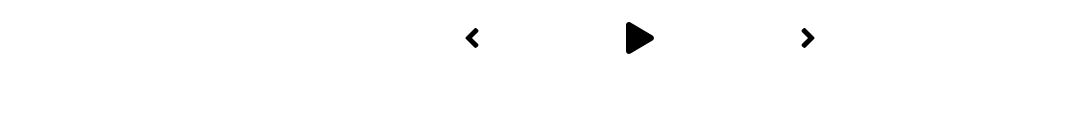
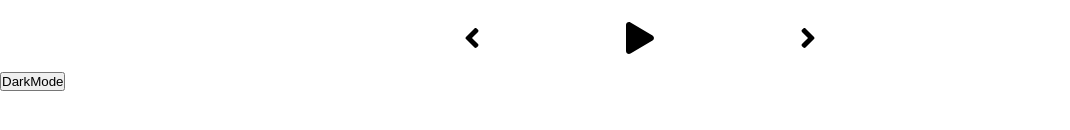
Before and after one commit to jffry93/lofi-player, a React (Create React App) app: page / in a window 1280 px wide. Shown: the part 650-780 px from the top of the page, without its empty margins (0-1070 px from the left). Built offline with nearby package versions, Linux system fonts and the light colour scheme.

Commit message:
added dark mode
added a dark mode state. This state takes the value stored in local storage and determines whether or not dark mode is active. Only created the component however it is fully functional. Just need to add styling for when className is active on main App component.

```diff
--- a/src/App.js
+++ b/src/App.js
@@ -4,6 +4,7 @@ import Song from './components/Song';
 import Player from './components/Player';
 import Nav from './components/Nav';
 import Library from './components/Library';
+import DarkMode from './components/DarkMode';
 //STYLING
 import './styles/app.scss';
 
@@ -11,7 +12,7 @@ import './styles/app.scss';
 import lofiPlaylist from './lofiPlaylist';
 
 function App() {
-  //Ref
+  //useRef() Hook
   const audioRef = useRef(undefined);
   //STATE
   //This State is used to hold playlist data
@@ -28,7 +29,8 @@ function App() {
   });
   //Determines if Library should be open or not
   const [libraryStatus, setLibraryStatus] = useState(false);
-
+  //DarkMode toggle
+  const [darkMode, setDarkMode] = useState();
   //EVENT HANDLER
   //Adds values to setSongInfo state
   const timeUpdateHandler = (e) => {
@@ -48,11 +50,25 @@ function App() {
       animationPercentage: animation,
     });
   };
+  //Starts next song when the song ends
+  const songEndHandler = async (e) => {
+    let currentIndex = songs.findIndex((song) => song.id === currentSong.id);
+    await setCurrentSong(songs[(currentIndex + 1) % songs.length]);
+    if (isPlaying) audioRef.current.play();
+  };
 
   return (
-    <div className={`App ${libraryStatus ? 'library-active' : ''}`}>
+    <div
+      className={`App ${libraryStatus ? 'library-active' : ''}
+    ${darkMode ? 'dark-mode-active' : ''}`}
+    >
       {/* Navbar is to the left. When library Status state becomes true it move the library to the center and goes back when false*/}
-      <Nav libraryStatus={libraryStatus} setLibraryStatus={setLibraryStatus} />
+      <Nav
+        libraryStatus={libraryStatus}
+        setLibraryStatus={setLibraryStatus}
+        darkMode={darkMode}
+        setDarkMode={setDarkMode}
+      />
       <Song currentSong={currentSong} />
       <Player
         songs={songs}
@@ -64,7 +80,8 @@ function App() {
         audioRef={audioRef}
         songInfo={songInfo}
         setSongInfo={setSongInfo}
-      />{' '}
+      />
+      <DarkMode darkMode={darkMode} setDarkMode={setDarkMode} />
       <Library
         audioRef={audioRef}
         songs={songs}
@@ -77,6 +94,8 @@ function App() {
         ref={audioRef}
         src={currentSong.audio}
         onTimeUpdate={timeUpdateHandler}
+        onLoadedMetadata={timeUpdateHandler}
+        onEnded={songEndHandler}
       ></audio>
     </div>
   );
--- /dev/null
+++ b/src/components/DarkMode.js
@@ -0,0 +1,46 @@
+import { useEffect } from 'react';
+
+const DarkMode = ({ darkMode, setDarkMode }) => {
+  //On Component load the localStorage adds darkMode state as value
+  useEffect(() => {
+    //Takes the value saved in local storage and makes it the state
+    if (darkMode === undefined) {
+      setDarkMode(localStorage.LightTheme);
+    }
+    //Set initial values based on local storage value
+    if (localStorage.LightTheme === 'light-mode') {
+      setDarkMode(false);
+    }
+    if (localStorage.LightTheme === 'dark-mode') {
+      setDarkMode(true);
+    } else {
+    }
+  });
+
+  const updateStorage = () => {
+    //If there is no LightTheme value in localStorage
+    if (darkMode === undefined) {
+      localStorage.setItem('LightTheme', 'dark-mode');
+      setDarkMode(true);
+      console.log(localStorage);
+    }
+    if (darkMode === true) {
+      localStorage.setItem('LightTheme', 'light-mode');
+      setDarkMode(false);
+      console.log(localStorage);
+    }
+    if (darkMode === false) {
+      localStorage.setItem('LightTheme', 'dark-mode');
+      setDarkMode(true);
+      console.log(localStorage);
+    }
+  };
+
+  return (
+    <div>
+      <button onClick={() => updateStorage()}>DarkMode</button>
+    </div>
+  );
+};
+
+export default DarkMode;
--- a/src/components/LibrarySong.js
+++ b/src/components/LibrarySong.js
@@ -5,7 +5,7 @@ const LibrarySong = ({
   id, //song.id
   setCurrentSong, //song currently selected
   audioRef, //audio tag of song playing
-  isPlaying,
+  isPlaying, //if song is playing
 }) => {
   //Event Handler
   //makes song clicked in the library the current song
--- a/src/components/Nav.js
+++ b/src/components/Nav.js
@@ -1,7 +1,10 @@
+//COMPONENT
+import DarkMode from './DarkMode';
+//STYLING
 import { FontAwesomeIcon } from '@fortawesome/react-fontawesome';
 import { faMusic } from '@fortawesome/free-solid-svg-icons';
 
-const Nav = ({ libraryStatus, setLibraryStatus }) => {
+const Nav = ({ libraryStatus, setLibraryStatus, darkMode, setDarkMode }) => {
   return (
     <nav>
       <h1>Music App</h1>
--- a/src/styles/app.scss
+++ b/src/styles/app.scss
@@ -27,3 +27,4 @@ h4 {
 @import './player';
 @import './nav';
 @import './library';
+@import './darkmode';
```
Also changed, not shown: src/styles/_darkmode.scss (added).
